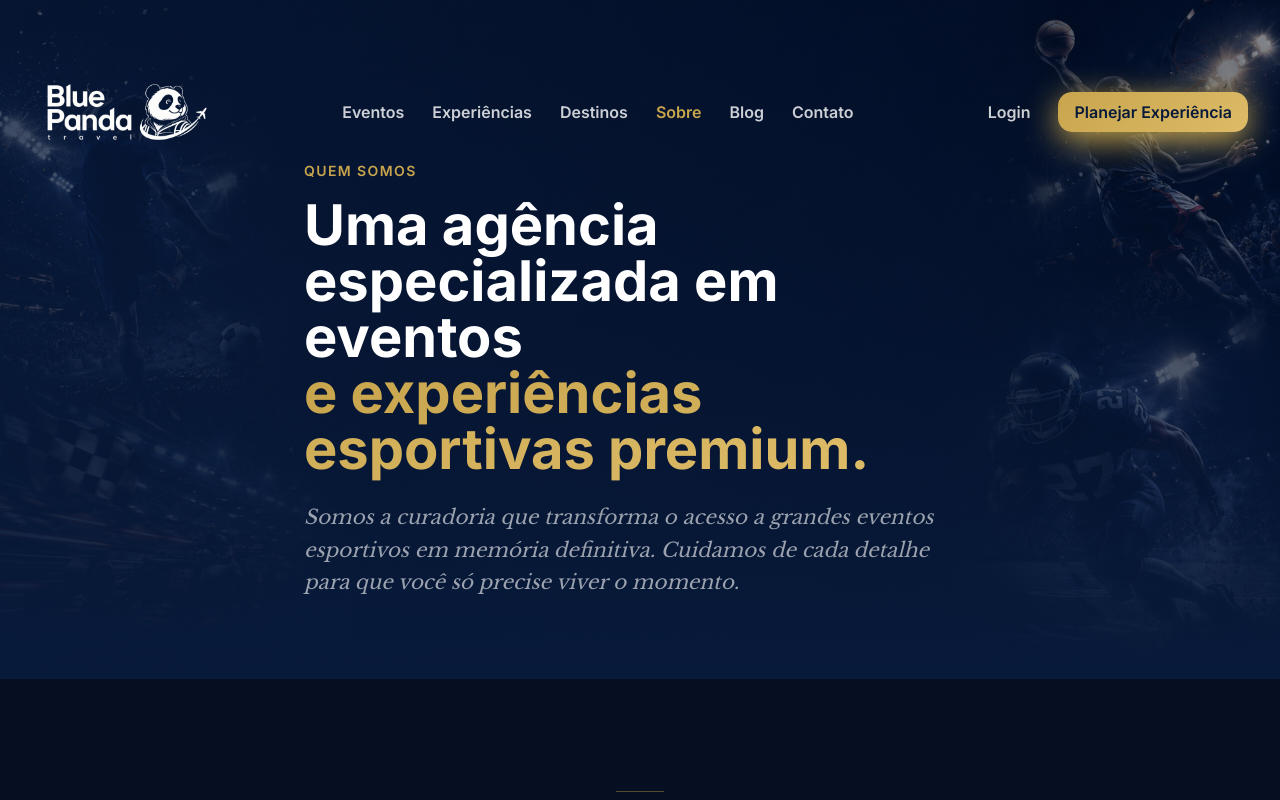
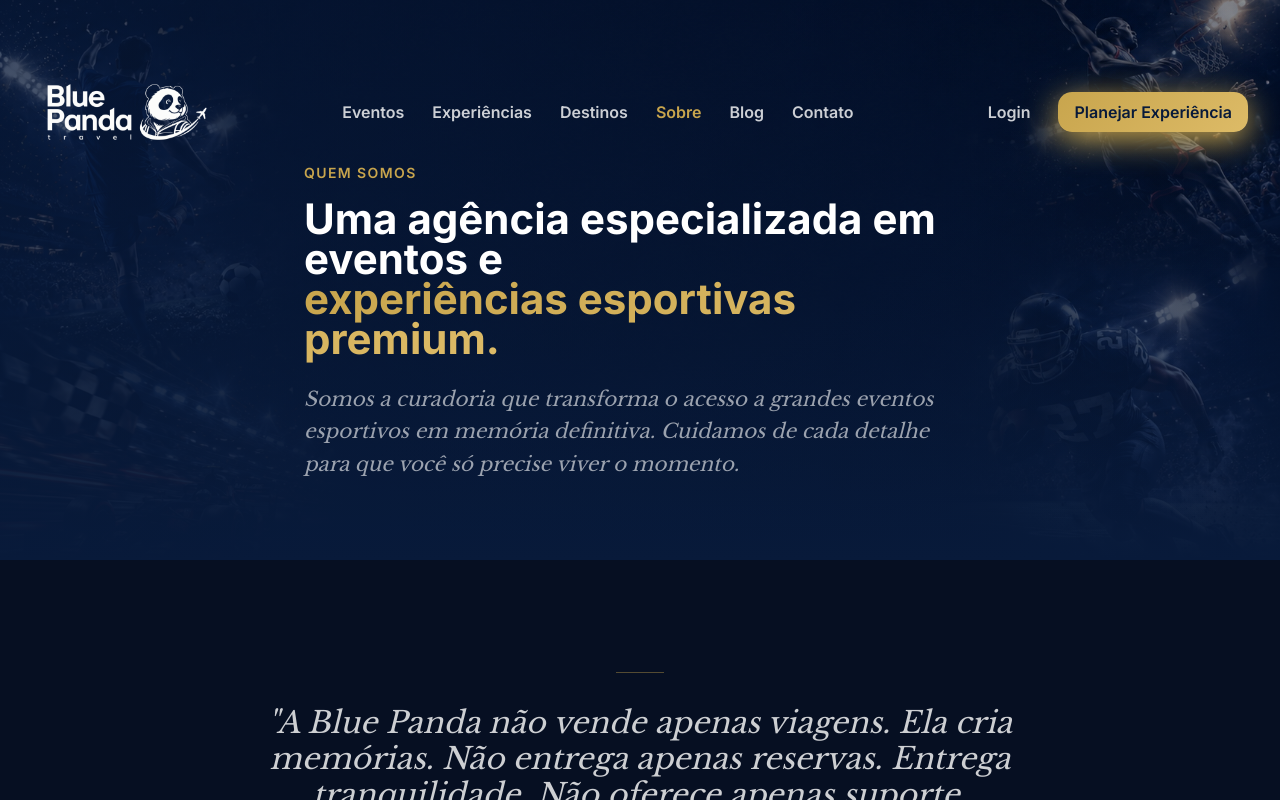
Before and after one commit to Brunoleoguilherme/blue-panda-plataform, a Next.js app: page /sobre in a window 1280 px wide. Shown: the top 800 px of the page. Built offline with nearby package versions, Linux system fonts and the light colour scheme.

Commit message:
sobre: titulo em 2 linhas compactas

```diff
--- a/app/(public)/sobre/sobre-hero.tsx
+++ b/app/(public)/sobre/sobre-hero.tsx
@@ -31,10 +31,10 @@ export function SobreHero() {
           <p className="text-xs font-semibold text-gold uppercase tracking-widest mb-4">
             Quem somos
           </p>
-          <h1 className="text-3xl sm:text-5xl lg:text-[56px] font-bold text-white leading-tight mb-6">
-            Uma agência especializada em eventos
+          <h1 className="text-2xl sm:text-4xl lg:text-[42px] font-bold text-white leading-tight mb-6">
+            Uma agência especializada em eventos e
             <br />
-            <span className="text-gold-gradient">e experiências esportivas premium.</span>
+            <span className="text-gold-gradient">experiências esportivas premium.</span>
           </h1>
           <p className="text-white/60 text-xl font-serif italic leading-relaxed">
             Somos a curadoria que transforma o acesso a grandes eventos esportivos em memória definitiva.
--- a/components/sections/hero.tsx
+++ b/components/sections/hero.tsx
@@ -38,7 +38,7 @@ export function Hero() {
                 initial={{ opacity: 0, y: 16 }}
                 animate={{ opacity: 1, y: 0 }}
                 transition={{ duration: 0.5 }}
-                className="inline-flex items-center gap-2 bg-gold/10 border border-gold/30 rounded-badge px-4 py-2 mb-10 mt-6"
+                className="inline-flex items-center gap-2 bg-gold/10 border border-gold/30 rounded-badge px-4 py-2 mb-10 mt-20"
               >
                 <span className="w-2 h-2 rounded-full bg-gold animate-pulse" />
                 <span className="text-xs font-semibold text-gold tracking-widest uppercase">
```
